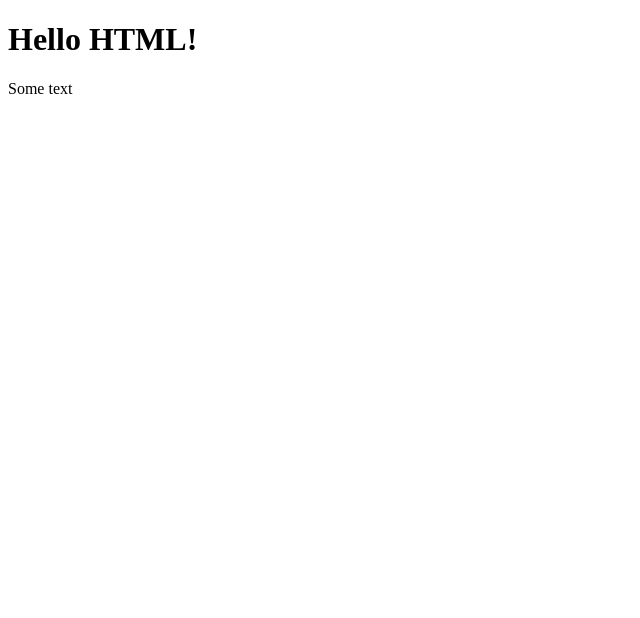
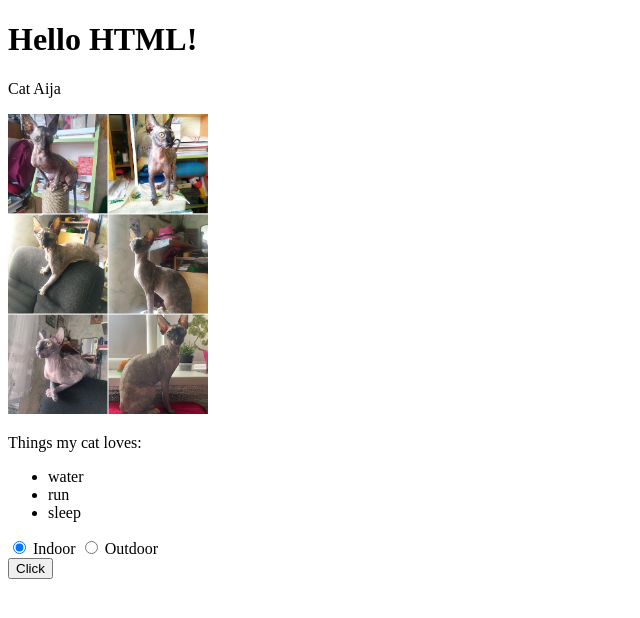
Before and after one commit to VentselM/hello-html, a plain HTML site: page index.html in a window 1280 px wide. Shown: the whole page, without its empty margins (0-640 px from the left). Drawn offline with Linux system fonts and the light colour scheme.

Commit message:
Add tags

```diff
--- a/index.html
+++ b/index.html
@@ -9,7 +9,22 @@
 
 <body>
      <h1>Hello HTML!</h1>
-     <p>Some text</p>
+     <div>
+     <p>Cat Aija</p>
+     <a href="#"><img src="img/cat_aija.jpg" width="200" alt="My Cat"></a>
+    </div>
+    <div>
+    <p>Things my cat loves:</p>
+     <ul>
+       <li>water</li>
+       <li>run</li>
+       <li>sleep</li>
+     </ul>
+    </div>
+     <form action="https://www.freecatphotoapp.com/submit-cat-photo">
+        <label for="indoor"><input id="indoor" value="indoor" type="radio" checked name="indoor-outdoor"> Indoor</label>
+        <label for="outdoor"><input id="outdoor" value="outdoor" type="radio" name="indoor-outdoor"> Outdoor</label><br>
+        <button type="click">Click</button>
 </body>
 
 </html>
```
Also changed, not shown: img/cat_aija.jpg (added).
